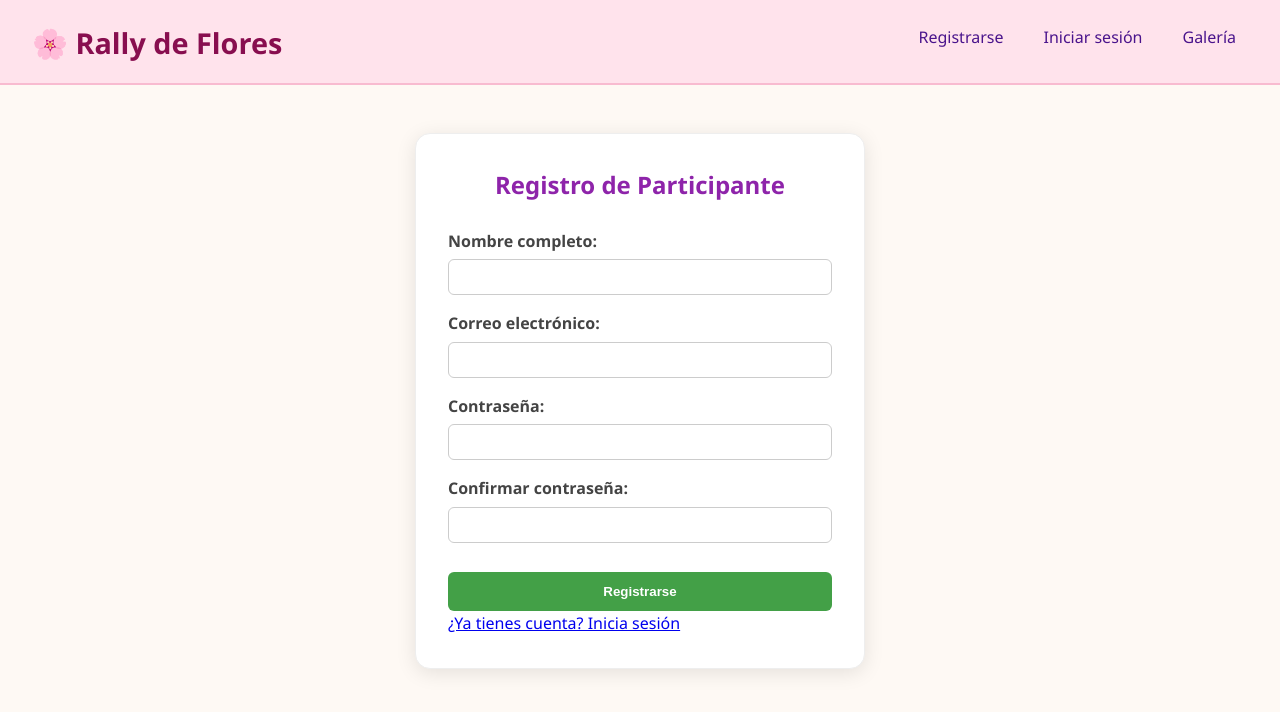
After one commit to AlvaroVC19/rally-fotografico, a PHP site: page /participantes/registro_html.php in a window 1280 px wide. The commit adds this page. Shown: the top 712 px of the page. Run offline with PHP 8.4, Linux system fonts and the light colour scheme.

Commit message:
Login y Registro

```diff
--- a/css/style.css
+++ b/css/style.css
@@ -6,58 +6,187 @@
 }
 
 body {
-    font-family: Arial, sans-serif;
+    font-family: 'Segoe UI', Tahoma, Geneva, Verdana, sans-serif;
     line-height: 1.6;
-    background-color: #f4f4f4;
+    background-color: #fef9f4;
+    color: #333;
 }
 
+/* HERO con imagen floral */
 .hero {
-    background-image: url('../images/fondo.jpg');
+    background-image: url('../images/flores.jpg');
     background-size: cover;
     background-position: center;
     height: 100vh;
     color: white;
-    text-align: center;
     display: flex;
     align-items: center;
     justify-content: center;
 }
 
 .hero-content {
-    background: rgba(0, 0, 0, 0.5);
-    padding: 2rem;
-    border-radius: 10px;
+    background: rgba(0, 0, 0, 0.6);
+    padding: 2.5rem;
+    border-radius: 12px;
+    max-width: 600px;
+    text-align: center;
 }
 
 .hero h1 {
-    font-size: 3rem;
+    font-size: 3.2rem;
     margin-bottom: 1rem;
+    font-weight: bold;
+    color: #fff8f0;
+}
+
+.hero p {
+    font-size: 1.2rem;
+    margin-bottom: 2rem;
 }
 
 .hero-buttons .btn {
     display: inline-block;
     margin: 0.5rem;
     padding: 0.75rem 1.5rem;
-    background-color: #ff5722;
+    background-color: #e91e63; /* rosa intenso */
     color: white;
     text-decoration: none;
-    border-radius: 5px;
+    border-radius: 8px;
+    transition: background 0.3s ease, transform 0.2s;
+    font-weight: bold;
+}
+
+.hero-buttons .btn:hover {
+    background-color: #c2185b;
+    transform: scale(1.05);
+}
+
+/* Contenido principal */
+main {
+    padding: 3rem 2rem;
+    background-color: #fff;
+}
+
+main h2 {
+    color: #880e4f;
+    margin-bottom: 1rem;
+}
+
+main p, main ul {
+    font-size: 1rem;
+    color: #555;
+}
+
+ul li {
+    margin-bottom: 0.5rem;
+}
+
+/* Pie de página */
+footer {
+    text-align: center;
+    padding: 1rem;
+    background-color: #6a1b9a;
+    color: white;
+    font-size: 0.9rem;
+}
+
+/* Formulario */
+.form-container {
+    max-width: 450px;
+    margin: 3rem auto;
+    padding: 2rem;
+    background-color: #ffffff;
+    border-radius: 15px;
+    box-shadow: 0 4px 20px rgba(0,0,0,0.1);
+    border: 1px solid #eee;
+}
+
+.form-container h2 {
+    text-align: center;
+    margin-bottom: 1.5rem;
+    color: #8e24aa;
+}
+
+form label {
+    display: block;
+    margin-top: 1rem;
+    font-weight: bold;
+    color: #444;
+}
+
+form input[type="text"],
+form input[type="email"],
+form input[type="password"] {
+    width: 100%;
+    padding: 0.6rem;
+    margin-top: 0.3rem;
+    border-radius: 6px;
+    border: 1px solid #ccc;
+    transition: border 0.3s ease;
+}
+
+form input[type="text"]:focus,
+form input[type="email"]:focus,
+form input[type="password"]:focus {
+    border-color: #ab47bc;
+    outline: none;
+}
+
+form input[type="submit"] {
+    margin-top: 1.8rem;
+    width: 100%;
+    background-color: #43a047; /* verde menta */
+    color: white;
+    border: none;
+    padding: 0.75rem;
+    border-radius: 6px;
+    cursor: pointer;
+    font-weight: bold;
     transition: background 0.3s ease;
 }
 
-.hero-buttons .btn:hover {
-    background-color: #e64a19;
+form input[type="submit"]:hover {
+    background-color: #388e3c;
+}
+.main-header {
+    background-color: #ffe3ec;
+    padding: 1rem 2rem;
+    border-bottom: 2px solid #f8bbd0;
+    display: flex;
+    justify-content: space-between;
+    align-items: center;
+    font-family: 'Segoe UI', sans-serif;
 }
 
-main {
-    padding: 2rem;
-    text-align: center;
-    background-color: white;
+.main-header .container {
+    display: flex;
+    justify-content: space-between;
+    align-items: center;
+    width: 100%;
 }
 
-footer {
-    text-align: center;
-    padding: 1rem;
-    background-color: #333;
-    color: white;
+.main-header h1 a {
+    text-decoration: none;
+    color: #880e4f;
+    font-size: 1.8rem;
+    font-weight: bold;
 }
+
+.main-header nav ul {
+    list-style: none;
+    display: flex;
+    gap: 1rem;
+}
+
+.main-header nav ul li a {
+    text-decoration: none;
+    color: #4a148c;
+    font-weight: 500;
+    padding: 0.5rem 0.75rem;
+    border-radius: 5px;
+    transition: background 0.3s;
+}
+
+.main-header nav ul li a:hover {
+    background-color: #fce4ec;
+}
--- /dev/null
+++ b/includes/header.php
@@ -0,0 +1,22 @@
+<?php
+if (session_status() === PHP_SESSION_NONE) {
+    session_start();
+}
+?>
+<header class="main-header">
+    <div class="container">
+        <h1><a href="/rally-fotografico/index_html.php">🌸 Rally de Flores</a></h1>
+        <nav>
+            <ul>
+                <?php if (isset($_SESSION["id"])): ?>
+                    <li><a href="/rally-fotografico/participantes/perfil_html.php">👤 <?= htmlspecialchars($_SESSION["nombre"]) ?></a></li>
+                    <li><a href="/rally-fotografico/participantes/logout.php">Cerrar sesión</a></li>
+                <?php else: ?>
+                    <li><a href="/rally-fotografico/participantes/registro_html.php">Registrarse</a></li>
+                    <li><a href="/rally-fotografico/participantes/login_html.php">Iniciar sesión</a></li>
+                <?php endif; ?>
+                <li><a href="/rally-fotografico/votacion/galeria_html.php">Galería</a></li>
+            </ul>
+        </nav>
+    </div>
+</header>
--- /dev/null
+++ b/participantes/logout.php
@@ -0,0 +1,6 @@
+<?php
+session_start();
+session_unset();
+session_destroy();
+header("Location: ../index.php");
+exit;
--- /dev/null
+++ b/participantes/registro_html.php
@@ -0,0 +1,30 @@
+<!DOCTYPE html>
+<html lang="es">
+<head>
+    <meta charset="UTF-8">
+    <title>Registro - Rally de Flores</title>
+    <link rel="stylesheet" href="../css/style.css">
+    <?php include '../includes/header.php'; ?>
+</head>
+<body>
+    <main class="form-container">
+        <h2>Registro de Participante</h2>
+        <form action="registro.php" method="POST">
+            <label for="nombre">Nombre completo:</label>
+            <input type="text" id="nombre" name="nombre" required>
+
+            <label for="email">Correo electrónico:</label>
+            <input type="email" id="email" name="email" required>
+
+            <label for="password">Contraseña:</label>
+            <input type="password" id="password" name="password" required minlength="6">
+
+            <label for="confirmar">Confirmar contraseña:</label>
+            <input type="password" id="confirmar" name="confirmar" required minlength="6">
+
+            <input type="submit" value="Registrarse">
+        </form>
+        <p><a href="login.html">¿Ya tienes cuenta? Inicia sesión</a></p>
+    </main>
+</body>
+</html>
```
Also changed, not shown: admin/admin_html.php (added, +22 -0 lines), index.html (deleted, +0 -42 lines), index.php (added, +49 -0 lines), participantes/login.php (added, +40 -0 lines), participantes/login_html.php (added, +27 -0 lines), participantes/perfil_html.php (added, +21 -0 lines), participantes/registro.php (added, +42 -0 lines), README.md (added), participantes/login.html (deleted), participantes/registro.html (deleted), votacion/galeria.html (deleted), votacion/galeria_html.php (added).
